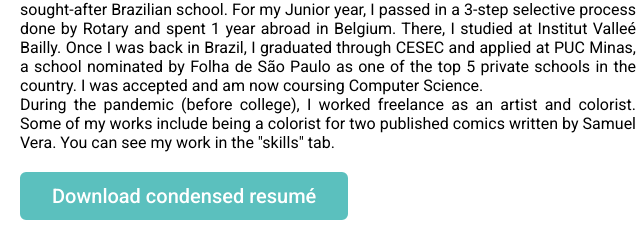
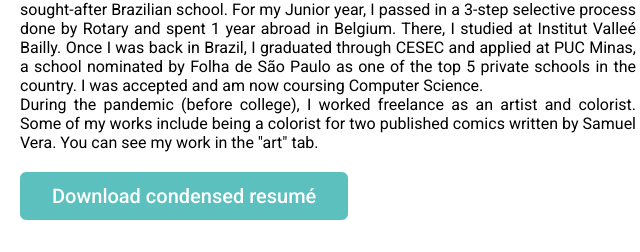
Before and after one commit to bpsoraggi/bpsoraggi.github.io, a plain HTML site: page index.html in a window 1280 px wide. Shown: the part 1176-1428 px from the top of the page, 564-1204 px from the left. Drawn offline with nearby package versions, Linux system fonts and the light colour scheme.

Commit message:
Update index.html

```diff
--- a/index.html
+++ b/index.html
@@ -67,7 +67,7 @@
                         Computer Science.</p>
                     <p>During the pandemic (before college), I worked freelance as an artist and colorist. Some of my
                         works include being a colorist for two published comics written by Samuel Vera. You can see my
-                        work in the "skills" tab.</p>
+                        work in the "art" tab.</p>
                     <a href="resume.pdf" download>Download condensed resumé</a>
                 </div>
             </div>
```
